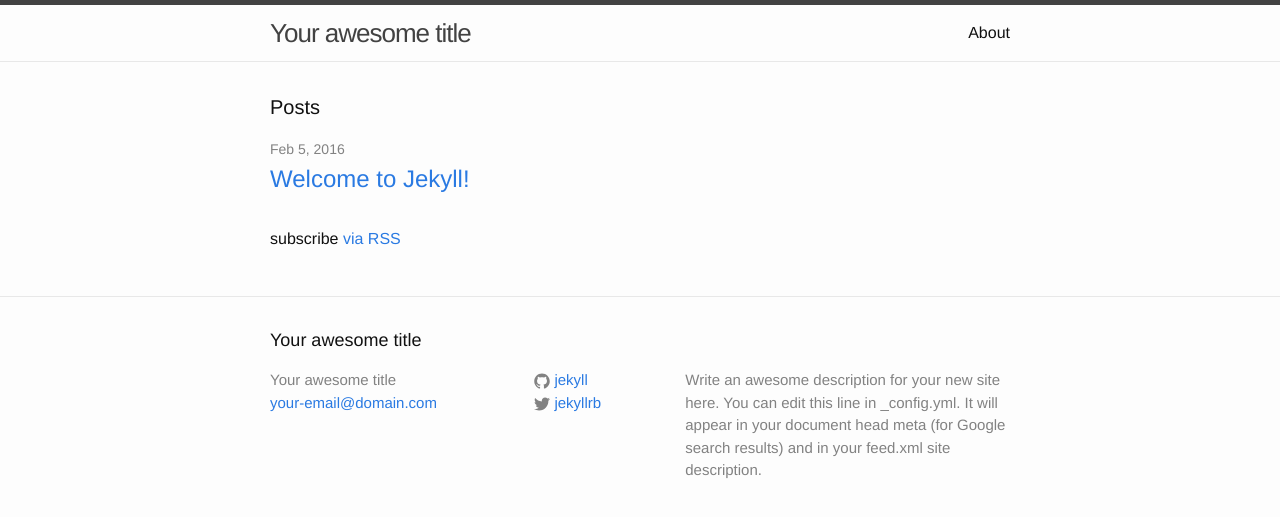
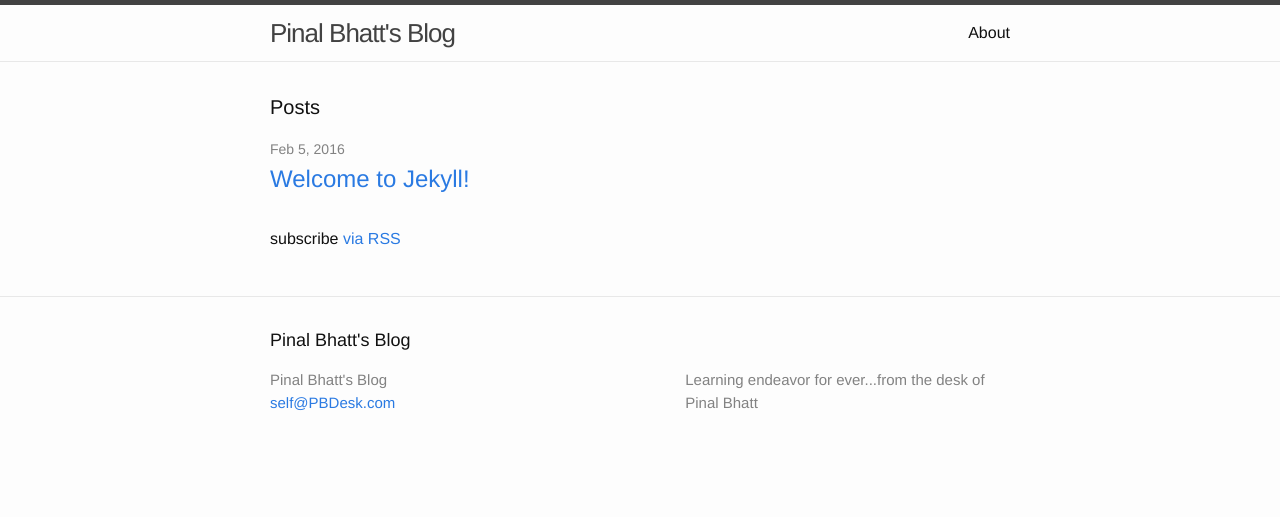
Before and after one commit to pinalbhatt/PBDesk-com-archive, a Jekyll site: the page built from index.html, in a window 1280 px wide. Shown: the top 517 px of the page. Built offline with Jekyll 4.4.1, drawn with Linux system fonts in a browser that asks for light colours.

Commit message:
Config file update Gist support added

```diff
--- a/_config.yml
+++ b/_config.yml
@@ -6,16 +6,21 @@
 # 'jekyll serve'. If you change this file, please restart the server process.
 
 # Site settings
-title: Your awesome title
-email: your-email@domain.com
+title: Pinal Bhatt's Blog
+email: self@PBDesk.com
 description: > # this means to ignore newlines until "baseurl:"
-  Write an awesome description for your new site here. You can edit this
-  line in _config.yml. It will appear in your document head meta (for
-  Google search results) and in your feed.xml site description.
+  Learning endeavor for ever...from the desk of Pinal Bhatt
+tagline: Learning endeavor for ever...
 baseurl: "" # the subpath of your site, e.g. /blog
 url: "http://yourdomain.com" # the base hostname & protocol for your site
-twitter_username: jekyllrb
-github_username:  jekyll
+author:
+  name: Pinal Bhatt
+  email: self@PBDesk.io
+  bio: always on learning ramp
+  twitter: http://twitter.com/PBDesk
 
 # Build settings
 markdown: kramdown
+
+gems:
+  - jekyll-gist
--- a/_posts/2016-02-04-welcome-to-jekyll.markdown
+++ b/_posts/2016-02-04-welcome-to-jekyll.markdown
@@ -17,7 +17,7 @@ end
 print_hi('Tom')
 #=> prints 'Hi, Tom' to STDOUT.
 {% endhighlight %}
-
+{% gist parkr/c08ee0f2726fd0e3909d %}
 Check out the [Jekyll docs][jekyll-docs] for more info on how to get the most out of Jekyll. File all bugs/feature requests at [Jekyll’s GitHub repo][jekyll-gh]. If you have questions, you can ask them on [Jekyll Talk][jekyll-talk].
 
 [jekyll-docs]: http://jekyllrb.com/docs/home
```
